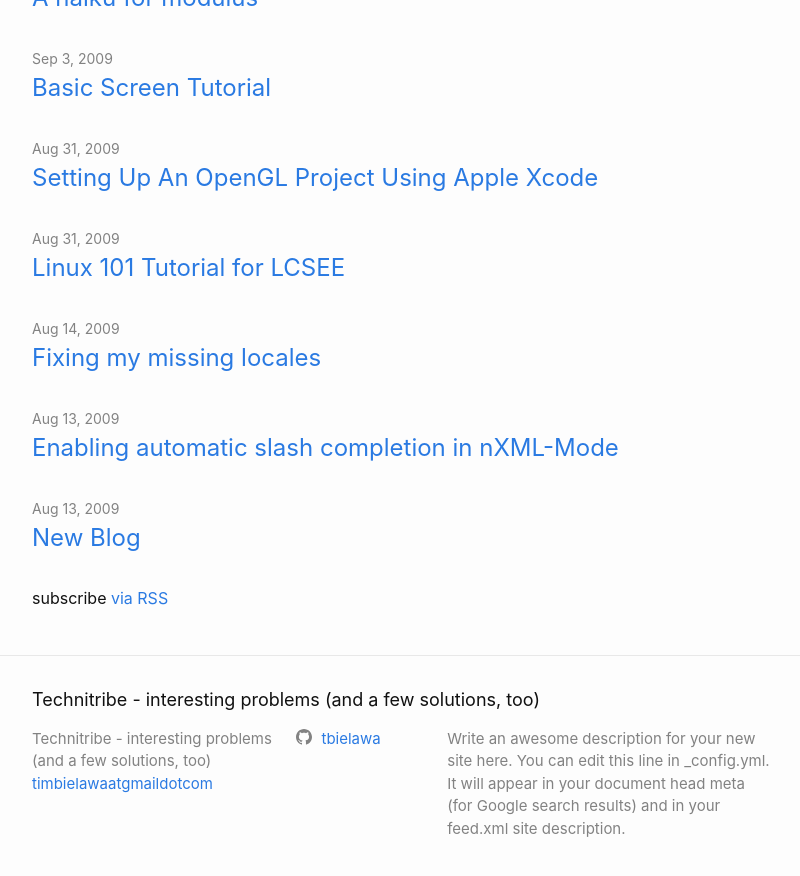
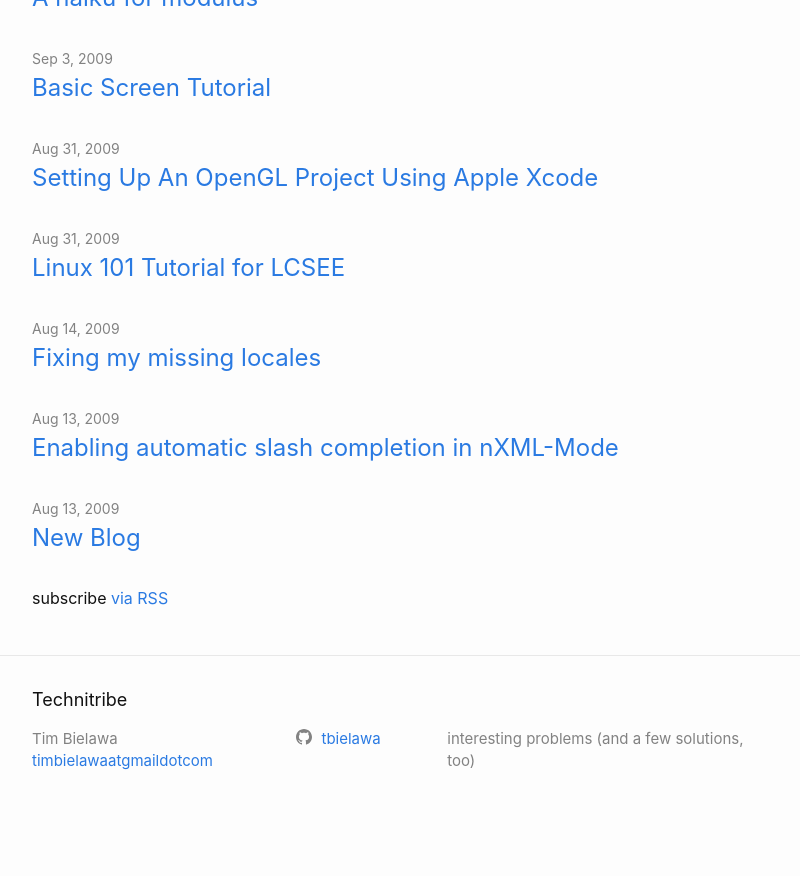
Before and after one commit to timlnx/blog.lnx.cx, a Jekyll site: the page built from index.markdown, in a window 1280 px wide and 900 px high, scrolled down 6007 px. Shown: the top 876 px of the window, without its empty margins (238-1038 px from the left). Built offline with Jekyll 4.4.1, drawn with Linux system fonts in a browser that asks for light colours; after the commit the page ends 6840 px from its top, so only the background shows below that; some of the changed text lies outside the part shown.

Commit message:
Erase crap I don't want

```diff
--- a/_config.yml
+++ b/_config.yml
@@ -18,16 +18,15 @@
 # You can create any custom variable you would like, and they will be accessible
 # in the templates via {{ site.myvariable }}.
 
-title: Technitribe - interesting problems (and a few solutions, too)
+title: Technitribe
+author: Tim Bielawa
 email: timbielawaatgmaildotcom
 description: >- # this means to ignore newlines until "baseurl:"
-  Write an awesome description for your new site here. You can edit this
-  line in _config.yml. It will appear in your document head meta (for
-  Google search results) and in your feed.xml site description.
+  interesting problems (and a few solutions, too)
 baseurl: "" # the subpath of your site, e.g. /blog
 url: "https://blog.lnx.cx" # the base hostname & protocol for your site, e.g. http://example.com
 #twitter_username: jekyllrb
-github_username:  tbielawa
+github_username: tbielawa
 permalink: /:year/:month/:day/:title:output_ext
 # Build settings
 #theme: minima
--- a/_includes/head.html
+++ b/_includes/head.html
@@ -5,7 +5,4 @@
   {%- seo -%}
   <link rel="stylesheet" href="{{ "/assets/main.css" | relative_url }}">
   {%- feed_meta -%}
-  {%- if jekyll.environment == 'production' and site.google_analytics -%}
-    {%- include google-analytics.html -%}
-  {%- endif -%}
 </head>
--- a/_includes/icon-twitter.html
+++ /dev/null
@@ -1 +0,0 @@
-<a href="https://twitter.com/{{ include.username }}"><span class="icon icon--twitter">{% include icon-twitter.svg %}</span><span class="username">{{ include.username }}</span></a>
```
Also changed, not shown: _includes/disqus_comments.html (deleted, +0 -20 lines), _includes/google-analytics.html (deleted, +0 -11 lines), _includes/icon-twitter.svg (deleted).
